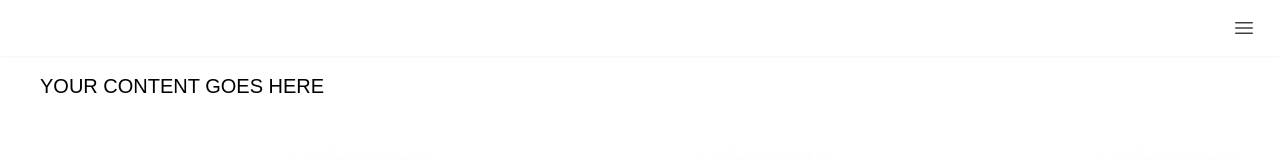
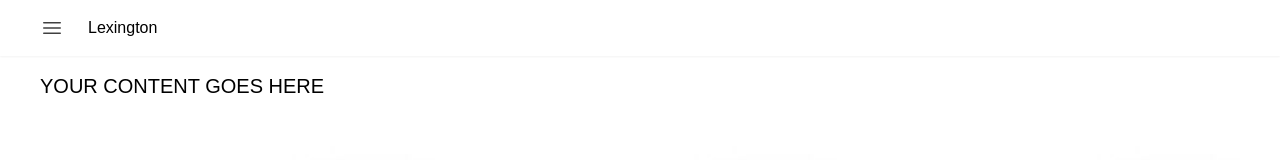
Before and after one commit to Lexington-Themes/lexington-tutorials, an Astro site: page /alpine-sidebar in a window 1280 px wide. Shown: the top 160 px of the page. Built offline with nearby package versions, Linux system fonts and the light colour scheme; Astro itself is replaced by a stand-in of ours; a web font is replaced by a local one.

Commit message:
added sidebar toggle on the left :-)

```diff
--- a/src/pages/alpine-sidebar/index.astro
+++ b/src/pages/alpine-sidebar/index.astro
@@ -126,7 +126,7 @@
           // Styling for the button container
         -->
         <div
-          class="sticky top-0 z-40 flex justify-end gap-x-6 bg-white px-4 py-4 shadow-sm sm:px-6"
+          class="sticky top-0 z-40 flex justify-start gap-x-6 bg-white px-4 py-4 shadow-sm sm:px-10"
         >
          <!--
           // Button styling
@@ -153,6 +153,7 @@
                 d="M3.75 6.75h16.5M3.75 12h16.5m-16.5 5.25h16.5"></path>
             </svg>
           </button>
+          Lexington
         </div>
         <!-- Main content area -->
         <main class="py-4 px-10 h-screen">
```
